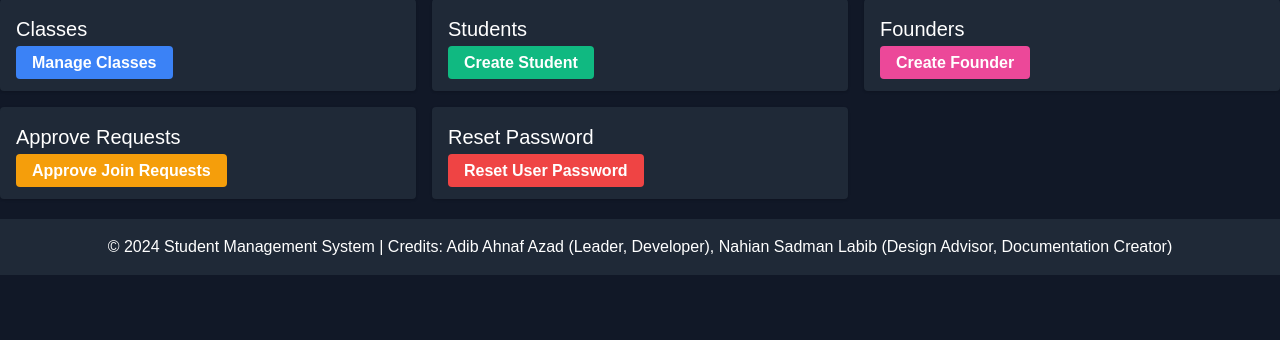
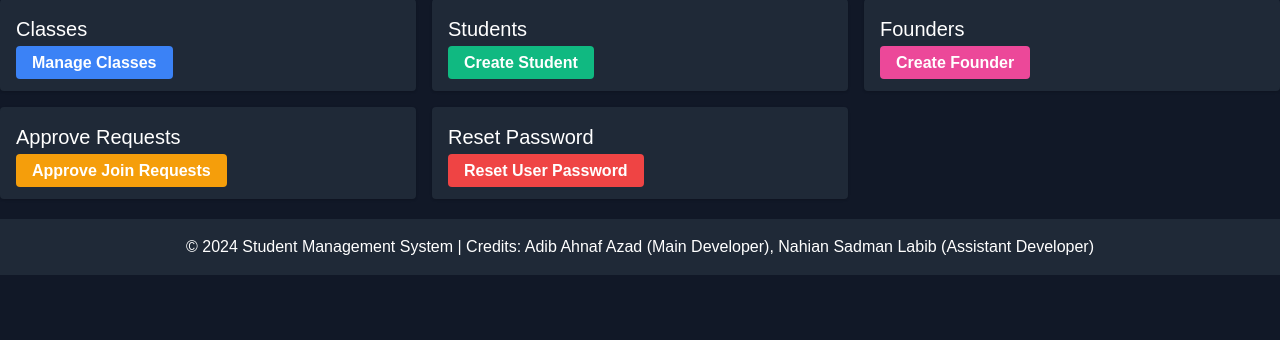
Before and after one commit to adib-programmar/Management, a PHP site: page /admin/index.php in a window 1280 px wide. Shown: the part 169-509 px from the top of the page. Run offline with PHP 8.4, Linux system fonts and the light colour scheme; a user stored in the database is signed in.

Commit message:
2nd time update

```diff
--- a/admin/index.php
+++ b/admin/index.php
@@ -8,18 +8,8 @@ if ($_SESSION['role'] != 'admin') {
 }
 
 $admin_id = $_SESSION['user_id'];
+include '../includes/header.php';  // Include the header
 ?>
-<!DOCTYPE html>
-<html lang="en">
-<head>
-    <meta charset="UTF-8">
-    <meta name="viewport" content="width=device-width, initial-scale=1.0">
-    <title>Admin Dashboard</title>
-    <link href="https://cdn.jsdelivr.net/npm/tailwindcss@2.2.19/dist/tailwind.min.css" rel="stylesheet">
-    <link rel="stylesheet" href="../assets/css/styles.css">
-</head>
-<body class="bg-gray-900 text-white">
-    <?php include '../includes/navbar.php'; ?>
     <div class="container mx-auto mt-5">
         <h2 class="text-3xl">Welcome, Admin</h2>
         <p class="mt-2">Manage the system using the options below.</p>
@@ -47,6 +37,4 @@ $admin_id = $_SESSION['user_id'];
             </div>
         </div>
     </div>
-    <?php include '../includes/footer.php'; ?>
-</body>
-</html>
+<?php include '../includes/footer.php'; // Include the footer ?>
--- a/includes/footer.php
+++ b/includes/footer.php
@@ -1,3 +1,5 @@
 <footer class="bg-gray-800 text-white text-center p-4 mt-5">
-    <p>&copy; 2024 Student Management System | Credits: Adib Ahnaf Azad (Leader, Developer), Nahian Sadman Labib (Design Advisor, Documentation Creator)</p>
+    <p>&copy; 2024 Student Management System | Credits: Adib Ahnaf Azad (Main Developer), Nahian Sadman Labib (Assistant Developer)</p>
 </footer>
+</body>
+</html>
--- a/includes/header.php
+++ b/includes/header.php
@@ -0,0 +1,11 @@
+<!DOCTYPE html>
+<html lang="en">
+<head>
+    <meta charset="UTF-8">
+    <meta name="viewport" content="width=device-width, initial-scale=1.0">
+    <title>Student Management System</title>
+    <link href="https://cdn.jsdelivr.net/npm/tailwindcss@2.2.19/dist/tailwind.min.css" rel="stylesheet">
+    <link rel="stylesheet" href="../assets/css/styles.css">
+</head>
+<body class="bg-gray-900 text-white">
+    <?php include 'navbar.php'; ?>
```
